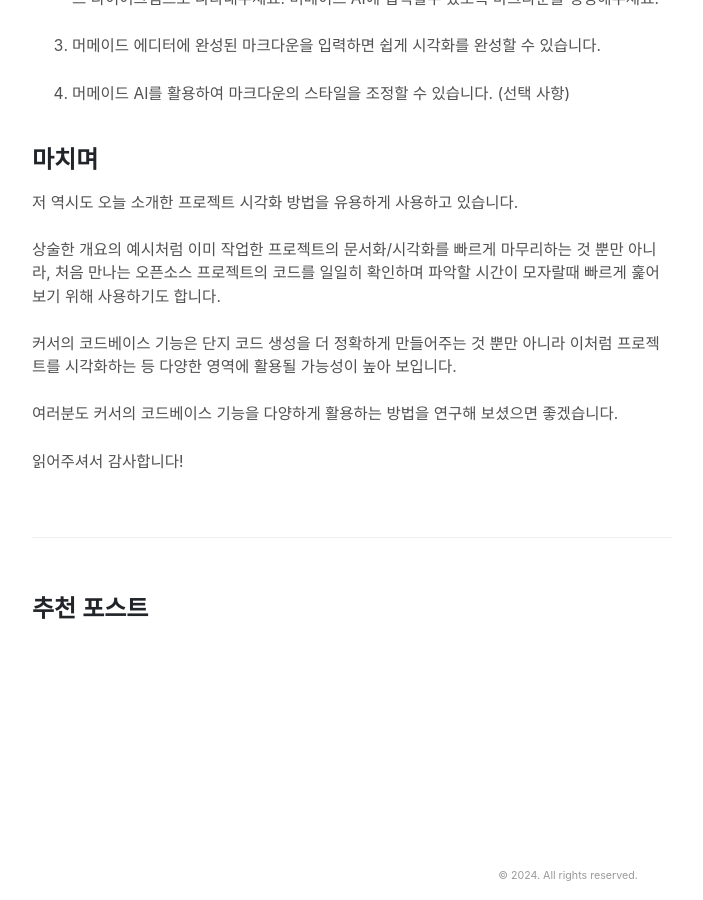
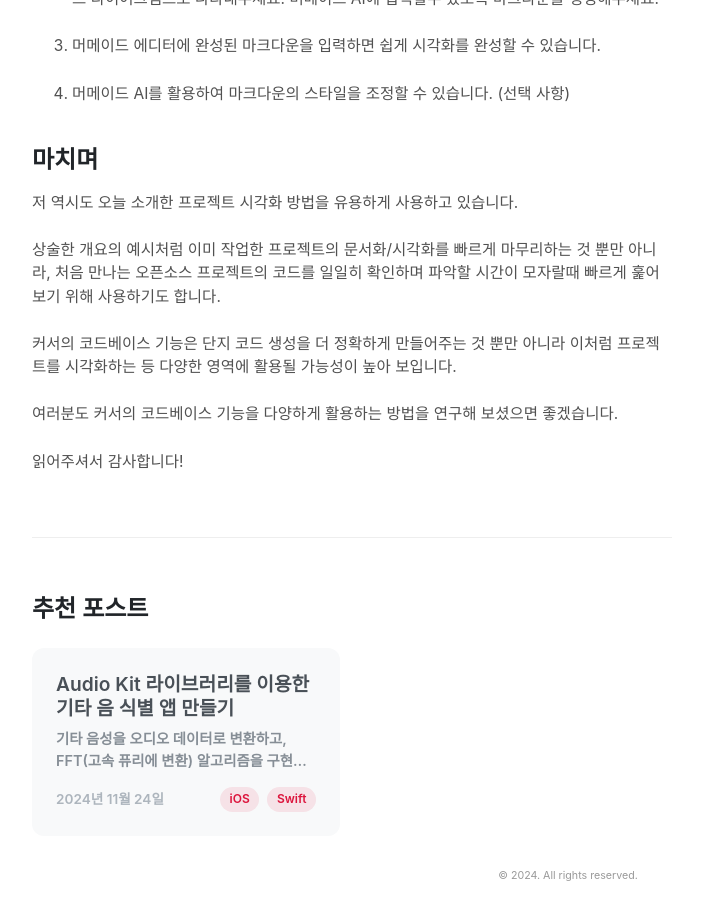
Before and after one commit to dc143cDev/dc143cDev.github.io, a Jekyll site: the page built from _posts/2024-10-21-cursor-ide.md, in a window 1280 px wide and 900 px high, scrolled down 5675 px. Shown: the whole window, without its empty margins (288-991 px from the left). Built offline with Jekyll 4.4.1, drawn with Linux system fonts in a browser that asks for light colours; some web fonts are replaced; some of the changed lines change nothing that is shown.

Commit message:
오디오킷 관련 포스트 작성중.

```diff
--- a/_posts/2024-10-21-cursor-ide.md
+++ b/_posts/2024-10-21-cursor-ide.md
@@ -5,7 +5,7 @@
 tags: [AI, Tool, IDE, Documentation]
 read_time: 7
 subtitle: "Cursor IDE의 코드베이스 기능과 머메이드 AI의 마크다운을 이용하여 프로젝트의 구조도를 그려봅시다"
-sgst_post: ["2024-10-29-core-motion.md"]
+sgst_post: ["2024-11-24-audiokit.md"]
 ---
 
 ## 개요
--- a/_posts/2024-11-24-audiokit.md
+++ b/_posts/2024-11-24-audiokit.md
@@ -3,23 +3,72 @@
 title: "Audio Kit 라이브러리를 이용한 기타 음 식별 앱 만들기"
 date: 2024-11-24
 tags: [iOS, Swift, Flutter, AudioKit, FFT]
-read_time: 10
+read_time: 15
 subtitle: "기타 음성을 오디오 데이터로 변환하고, FFT(고속 퓨리에 변환) 알고리즘을 구현하여 음 식별 기능을 구현해봅니다"
 ---
 
 ## 개요
-기타 연주는 제 오랜 취미입니다. 시간이 생기면 늘 연주를 하고, 유튜브 알고리즘은 관련 영상으로 도배되어 있으며, 악기를 살 돈도 없지만 한 달에 한 번은 괜히 낙원상가에 가보곤 합니다.
+기타 연주는 제 오랜 취미입니다. 시간이 나면 늘 연습을 하고, 유튜브 알고리즘은 관련 영상으로 도배되어 있으며, 악기를 살 돈도 없지만 한 달에 한 번은 괜히 낙원상가에 가보곤 합니다.
 
-그래서인지 문득 기타와 프로그래밍, 제 흥미를 양분할 수 있는 이 두 가지 분야를 연결하는 프로젝트를 진행해보면 어떨까 하는 아이디어가 떠올랐습니다.
+프로그래밍 역시 제 오랜 취미이자 삶의 일부입니다. 직업으로 삼을 정도니까요. 그렇다보니 문득 기타와 프로그래밍, 제 흥미를 양분하는 이 두 가지 분야를 연결하는 프로젝트를 진행해보면 어떨까 하는 아이디어가 떠올랐습니다.
 
-프로젝트는 지금 이 순간에도 진행 중입니다! 앱의 자세한 기획과 아이디어를 전부 공유하기엔 조금 이르지만, 개발을 진행하는 중간 중간 제가 배우고 느낀 점들을 공유하고자 합니다.
+프로젝트는 지금 이 순간에도 진행 중입니다. 앱의 자세한 기획과 아이디어를 전부 공유하기엔 조금 이르지만, 개발을 진행하는 중간 중간 제가 배우고 느낀 점들을 공유하고자 합니다.
 
-이 게시글에서는 첫 번째 단계로, 기타 음성을 오디오 데이터로 변환하고 식별하는 과정을 소개합니다.
+이 포스트는 그 첫 번째 단계로, 기타 음성을 오디오 데이터로 변환하고 식별하는 기능을 구현하는 과정을 다룹니다.
 
 
 ## AudioKit 이란?
-AudioKit은 Swift로 작성된 오디오 처리 라이브러리입니다. 다양한 오디오 처리 기능을 제공하고, 오디오 데이터를 쉽게 처리할 수 있도록 도와줍니다.
 
-제가 기획한 앱의 기능들을 구현하기 위해서는 오디오 데이터를 다루는 과정이 필수적이었습니다.
+[AudioKit GitHub 레포지토리](https://github.com/AudioKit/AudioKit)
 
-저는 Swift로 오디오 처리 및 식별 등의 고급 기능을 구현하고, Flutter로 UI 영역과 앱의 기본적인 기능을 구현하기로 계획했기에, Swift로 작성된 AudioKit을 선택하게 되었습니다.
+[AudioKit 쿡북 앱 GitHub 레포지토리](https://github.com/AudioKit/Cookbook)
+
+AudioKit은 Swift로 작성된 오디오 라이브러리입니다. AudioKit은 실시간 신호 처리, 음향 효과 적용, 오디오 분석 등을 지원하여 복잡한 오디오 작업을 손쉽게 구현할 수 있습니다.
+
+제가 기획한 앱 역시 구현을 위해 오디오 데이터를 다루는 과정이 필수적이었습니다.
+
+저는 앱의 성능과 크로스 플랫폼 개발의 이점을 얻기 위해 Swift로 오디오 처리 및 식별 등의 고급 기능을 구현하고, Flutter로 앱의 UI 영역과 기본적인 기능을 연결하는 구조를 계획했습니다.
+
+이중 애플 네이티브 생태계에서 오디오 처리 기능을 구현하기 위해 AudioKit을 선택하게 되었습니다.
+
+
+<figure>
+  <img src="/assets/images/post-241124-01.png" alt="AudioKit CookBook App 스크린샷" class="screenshot">
+  <figcaption>AudioKit CookBook App 스크린샷</figcaption>
+</figure>
+
+
+AudioKit은 오픈소스 라이브러리입니다.
+
+위 스크린샷은 AudioKit 팀에서 제공하는 쿡북 앱으로, 다양한 예제와 샘플 코드를 통해 AudioKit의 기능을 학습할 수 있는 데모 앱입니다.
+
+소스코드 역시 공개되어 있으며, 저는 이 쿡북 앱의 Tuner 모듈을 참고하여 기타 음성을 오디오 데이터로 변환하고 식별하는 기능을 구현하였습니다.
+
+
+## 결국 음악 이론은 필요해
+당장에 제가 구현한 기타 음 식별 기능을 소개해드리고 싶지만, 안타깝게도 그 전에 넘어야 할 지루한 과정이 있습니다.
+
+기타의 음성을 녹음하여 오디오 데이터로 전환하고, 이것을 우리에게 익숙한 음이름 체계로 변환하는 과정은 약간의 음악 이론 지식이 필요합니다.
+
+기타의 소리는 무엇으로 이루어져 있는지, 주파수는 무엇이고, 또 어떻게 변화하는지, 그리고 이것을 식별하여 우리에게 익숙한 음이름으로 변환할 수 있는 방법은 어떤 건지... 등은 알아야 위의 기능을 구현할 수 있으니까요.
+
+### 주파수가 뭔가요?
+주파수. 음악 이론에 관심이 없는 사람들도 들어본 적이 있을 만큼 익숙한 단어지만, 정작 주파수가 정확히 무엇인지 설명할 수 있는 사람은 많지 않습니다. 저조차도 그랬습니다.
+
+<figure>
+  <img src="/assets/images/post-241124-02.png" alt="소리와 주파수" class="screenshot">
+  <figcaption>소리와 주파수</figcaption>
+</figure>
+
+
+모든 소리는 파동입니다. 파동은 보통 공기와 같은 매질을 통해 전달되며, 이 파동의 **진동수(Hz, 헤르츠; 초당 진동 수)**를 **주파수**라고 합니다.
+
+파동의 진동수는 소리의 **높낮이**를, 파동의 **진폭**은 소리의 **크기(dB, 데시벨)**를 결정합니다. 소리의 높낮이는 주파수에 따라 결정되며, 주파수가 높을수록 음이 높아지고, 주파수가 낮을수록 음이 낮아집니다.
+
+당연하지만 기타의 현을 튕길 때도 파동이 일어납니다. 이 현의 진동수를 통해 주파수를 결정할 수 있습니다.
+
+현의 두께, 장력, 길이 등이 진동수에 영향을 미치며, 프렛을 눌러 현의 길이를 조절함으로써 다양한 음정을 만들어냅니다. 우리가 AudioKit을 사용하여 분석해야 할 것이 바로 이것입니다.
+
+
+## 파동에서 데이터로, 데이터에서 음 이름으로
+무엇이 필요한지 알았으니, 이제 만들어볼 차례입니다.
```
Also changed, not shown: assets/images/post-241124-01.png (added), 1 other file.
